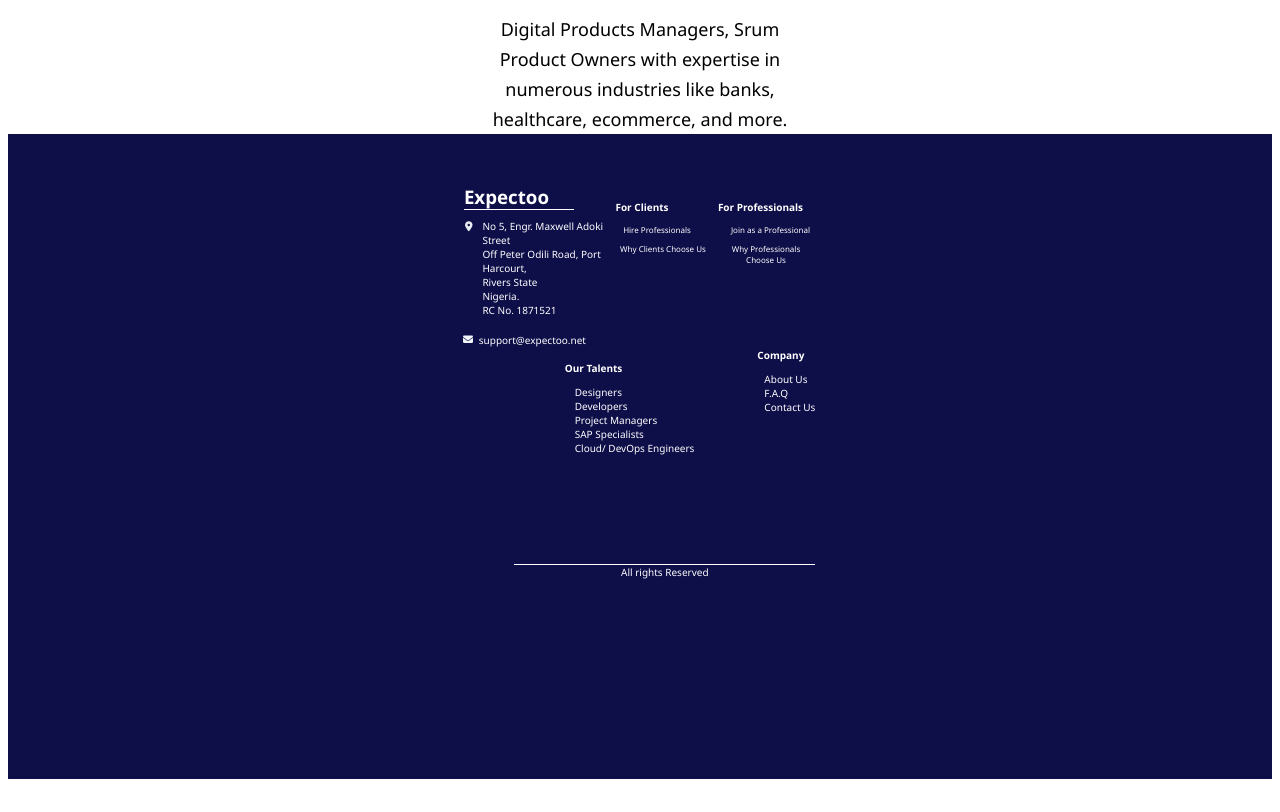
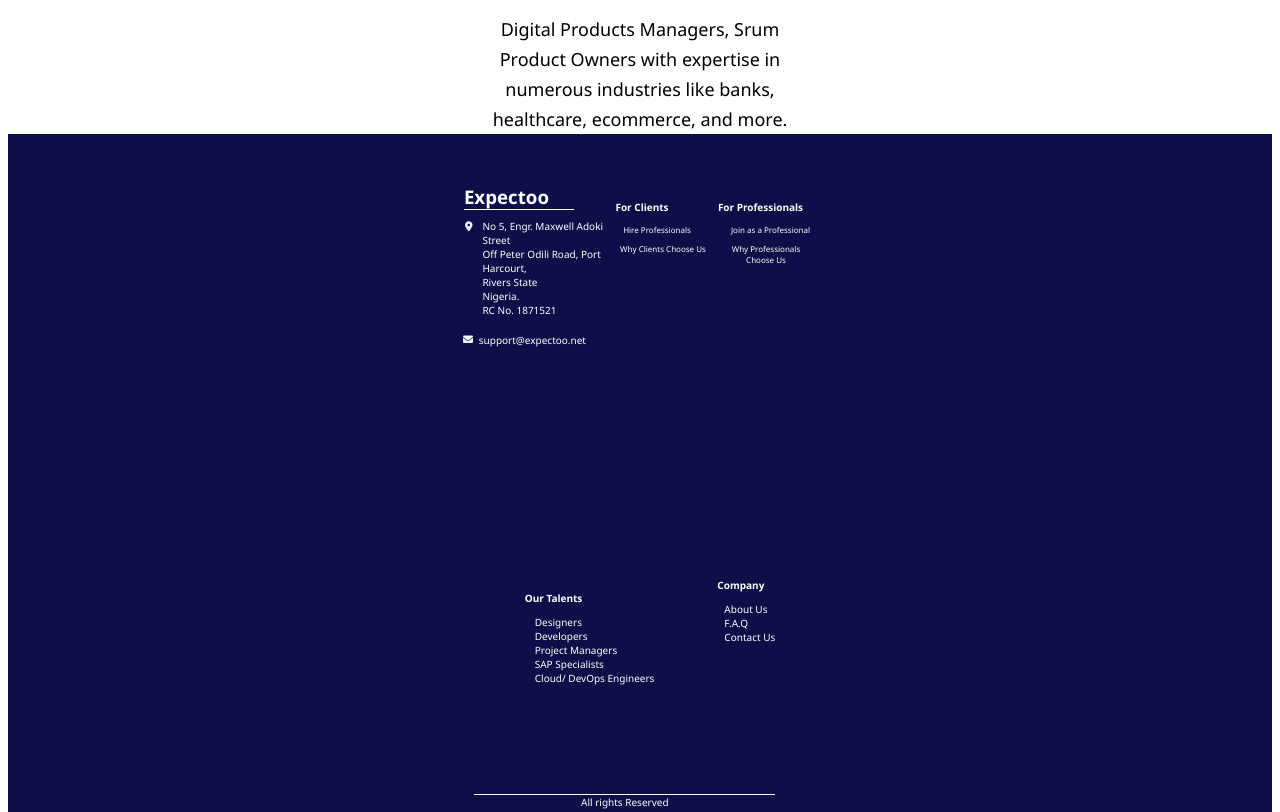
Before and after one commit to dantocome/responsive, a plain HTML site: page index.html in a window 1280 px wide. Shown: the part 1800-2612 px from the top of the page. Before the commit the page ends 2587 px from the top, so only its background shows below. Drawn offline with Linux system fonts and the light colour scheme.

Commit message:
all added files

```diff
--- a/css/index.css
+++ b/css/index.css
@@ -262,9 +262,9 @@
     display: flex;
     padding: 200px;
     margin-top: -230px;
-    margin-left: 80px;
     align-items: center;
     justify-content: center;
+    margin: auto;
     color: white;
     font-family: 'Segoe UI', Tahoma, Geneva, Verdana, sans-serif;
 
```
